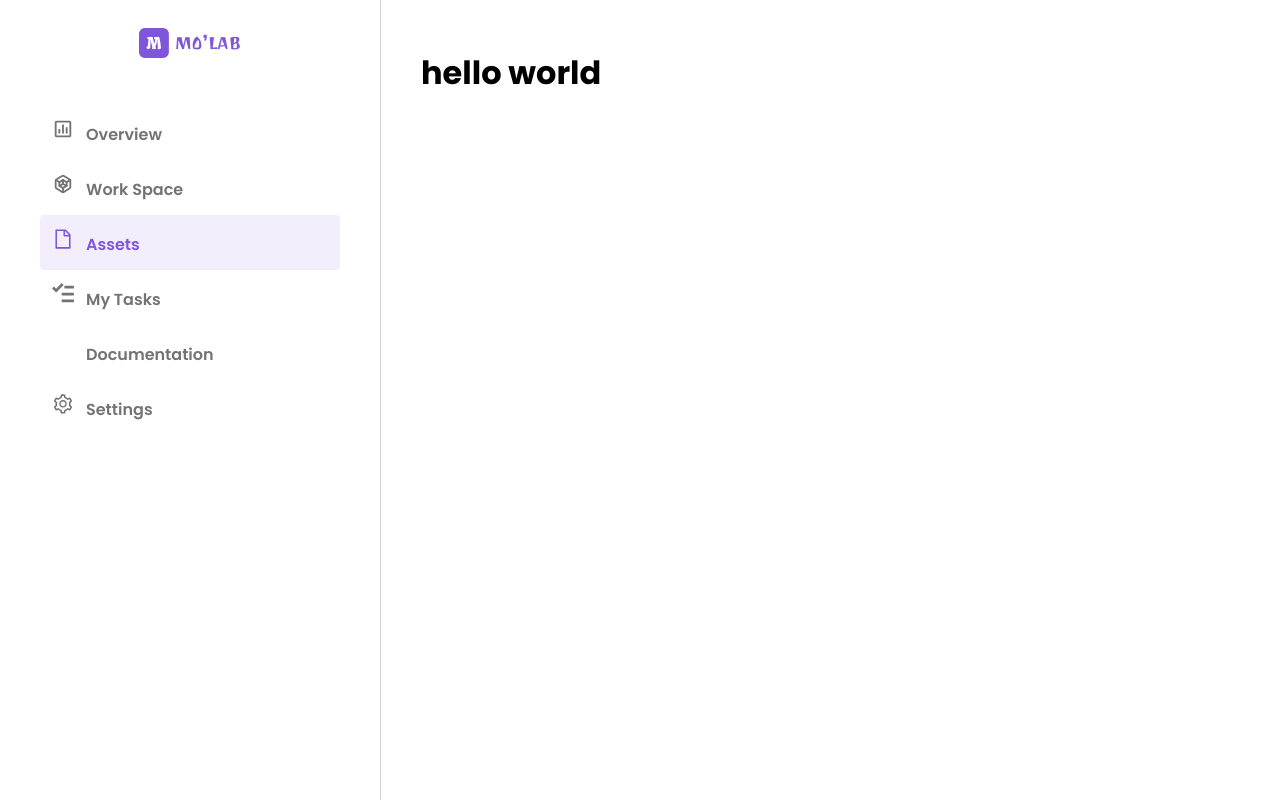
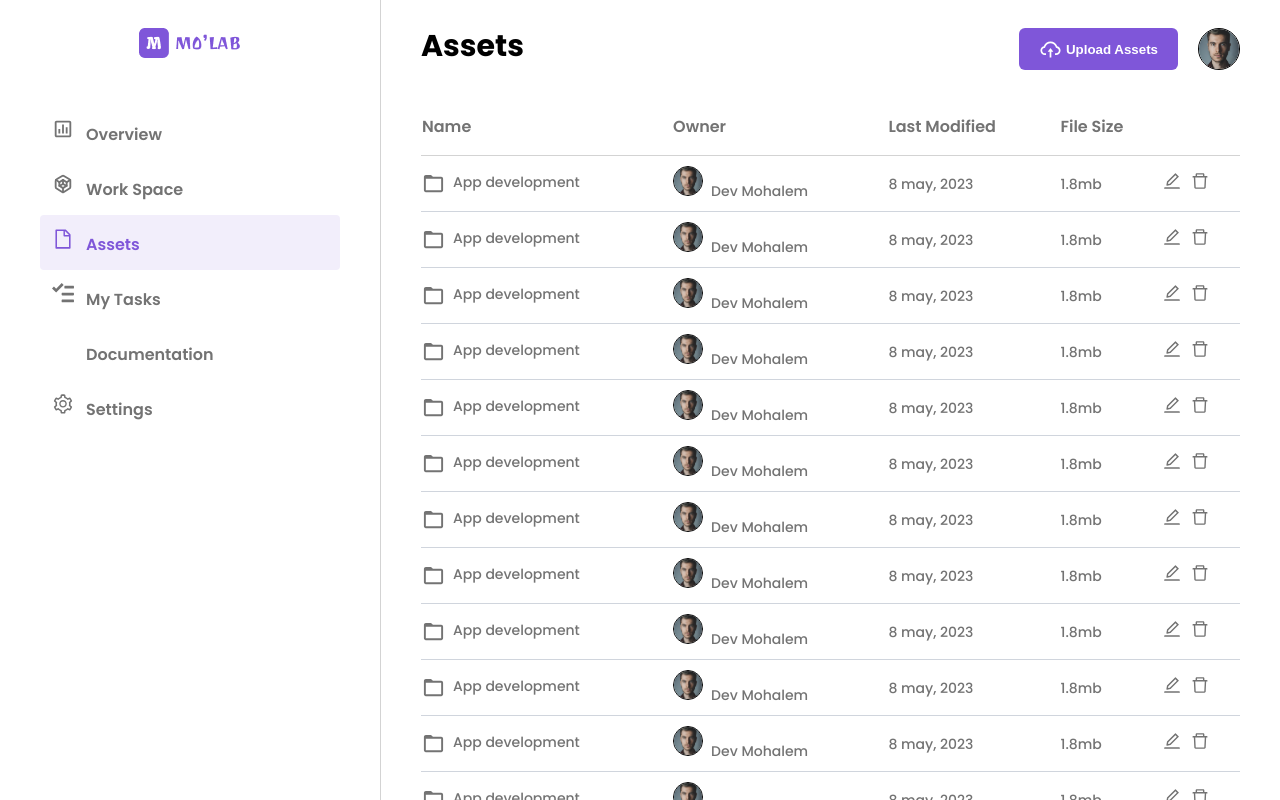
Before and after one commit to HamidTech360/swiftTelecoms, a React (Vite) app: page /user/assets in a window 1280 px wide. Built offline with nearby package versions, Linux system fonts and the light colour scheme; some icons are missing.

Commit message:
building the assets page

```diff
--- a/src/routes/index.tsx
+++ b/src/routes/index.tsx
@@ -5,6 +5,7 @@ import Login from '../screens/Auth/Login'
 import SignUp from '../screens/Auth/SignUp'
 import Dashboard from '../screens/User/dashboard'
 import Tasks from '../screens/User/tasks'
+import Assets from '../screens/User/assets'
 
 const AllRoutes = createBrowserRouter([
   {
@@ -30,7 +31,7 @@ const AllRoutes = createBrowserRouter([
       },
       {
         path: 'assets',
-        element: <h1>hello world</h1>,
+        element: <Assets />,
       },
       {
         path: 'tasks',
--- /dev/null
+++ b/src/screens/User/assets/index.tsx
@@ -0,0 +1,90 @@
+import {
+  AiOutlineCloudUpload,
+  AiOutlineEdit,
+  AiOutlineDelete,
+} from 'react-icons/ai'
+import { BiFolder } from 'react-icons/bi'
+
+const Assets = () => {
+  return (
+    <div>
+      <div className="flex mb-7">
+        <div className="font-bold flex text-3xl">Assets</div>
+        <div className="flex-1 flex justify-end">
+          <button
+            style={{ background: '#7F56D9' }}
+            className="cursor-pointer text-white font-semibold flex items-center border-none py-2 px-5 rounded-md"
+          >
+            <AiOutlineCloudUpload size={23} className="mr-1" />
+            Upload Assets
+          </button>
+          <img
+            className="h-10 ml-5 w-10 rounded-full object-cover"
+            style={{ border: '1px solid black' }}
+            src="../../../assets/man.jpg"
+            alt=""
+          />
+        </div>
+      </div>
+
+      <div>
+        <table
+          className="table-auto w-full border-collapse border border-slate-400"
+          style={{ color: '#737373' }}
+        >
+          <thead
+            style={{ borderBottom: '1px solid lightgray' }}
+            className="font-semibold text-md"
+          >
+            <td className="py-4"> Name</td>
+            <td>Owner</td>
+            <td>Last Modified</td>
+            <td>File Size</td>
+            <td></td>
+          </thead>
+
+          <tbody className="">
+            {[1, 2, 3, 4, 5, 6, 7, 8, 9, 10, 11, 12, 12].map((item) => (
+              <tr
+                key={item}
+                style={{ borderBottom: '1px solid #D0D5DD' }}
+                className="font-medium text-sm"
+              >
+                <td className="py-4 flex align-center">
+                  {' '}
+                  <BiFolder size={23} color="#737373" className="mr-2" /> App
+                  development
+                </td>
+                <td>
+                  <img
+                    className="h-7 mr-2  w-7 rounded-full object-cover"
+                    style={{ border: '1px solid black' }}
+                    src="../../../assets/man.jpg"
+                    alt=""
+                  />
+                  Dev Mohalem
+                </td>
+                <td>8 may, 2023</td>
+                <td>1.8mb</td>
+                <td>
+                  <AiOutlineEdit
+                    color="#737373"
+                    size={20}
+                    className="mr-2 cursor-pointer"
+                  />
+                  <AiOutlineDelete
+                    color="#737373"
+                    size={20}
+                    className=" cursor-pointer"
+                  />
+                </td>
+              </tr>
+            ))}
+          </tbody>
+        </table>
+      </div>
+    </div>
+  )
+}
+
+export default Assets
```
